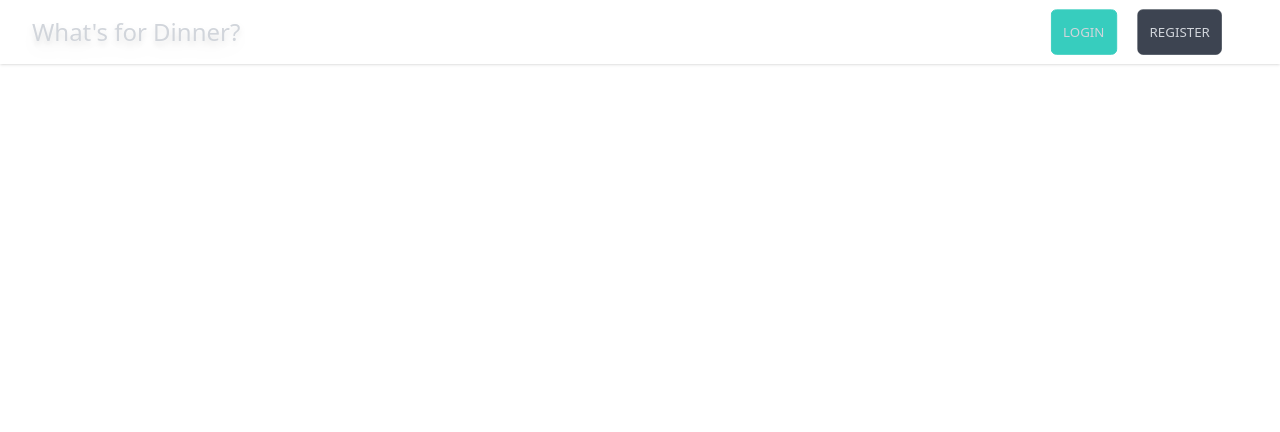
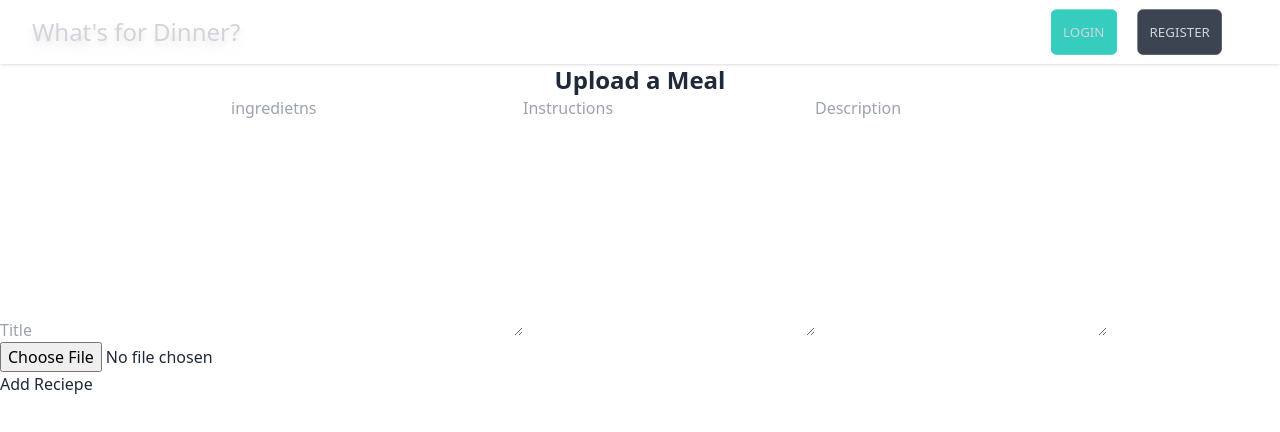
Before and after one commit to TFuray/random-meal-vite, a React (Vite) app in the folder frontend/: page /sharemeal in a window 1280 px wide. Shown: the top 432 px of the page. Built offline with nearby package versions, Linux system fonts and the light colour scheme; a web font is replaced by a local one.

Commit message:
included posting meal

```diff
--- a/frontend/src/pages/ShareMeal.jsx
+++ b/frontend/src/pages/ShareMeal.jsx
@@ -11,13 +11,51 @@ const ShareMeal = () => {
 
   const [title, setTitle] = useState('')
   const [ingredietns, setIngredietns] = useState('')
-  const [instrucitons, setInstructions] = useState('')
+  const [instructions, setInstructions] = useState('')
   const [description, setDescription] = useState('')
   const [photo, setPhoto] = useState('')
+
+  const onSubmit = e => {
+    e.preventDefault()
+
+    dispatch(newMeal({ title, ingredietns, instructions, description, photo }))
+    setTitle('')
+    setIngredietns('')
+    setInstructions('')
+    setDescription('')
+    setPhoto('')
+  }
 
   return (
     <>
       <div>
+        <h1 className="text-center text-2xl font-bold">Upload a Meal</h1>
+      </div>
+
+      <div>
+        <form onSubmit={onSubmit}>
+          <div>
+            <input
+              type="text"
+              name="title"
+              placeholder="Title"
+              id="title"
+              value={title}
+              onChange={e => setTitle(e.target.value)}
+            />
+
+            <textarea name="ingredietns" id="ingredietns" value={ingredietns} onChange={e => setIngredietns(e.target.value)} placeholder='ingredietns' type='text' cols="30" rows="10" />
+
+            <textarea name="instructions" id="instructions" value={instructions} onChange={e => setInstructions(e.target.value)} placeholder='Instructions' type='text' cols="30" rows="10" />
+
+            <textarea name="description" id="description" value={description} onChange={e => setDescription(e.target.value)} placeholder='Description' type='text' cols="30" rows="10" />
+
+            <input type="file" name="photo" placeholder="Photo" id="photo" value={photo} onChange={e => setPhoto(e.target.value)} />
+          </div>
+          <div>
+            <button type="submit">Add Reciepe</button>
+          </div>
+        </form>
       </div>
     </>
   )
```
Also changed, not shown: 1 other file (tests, documents, lock files or other folders).
